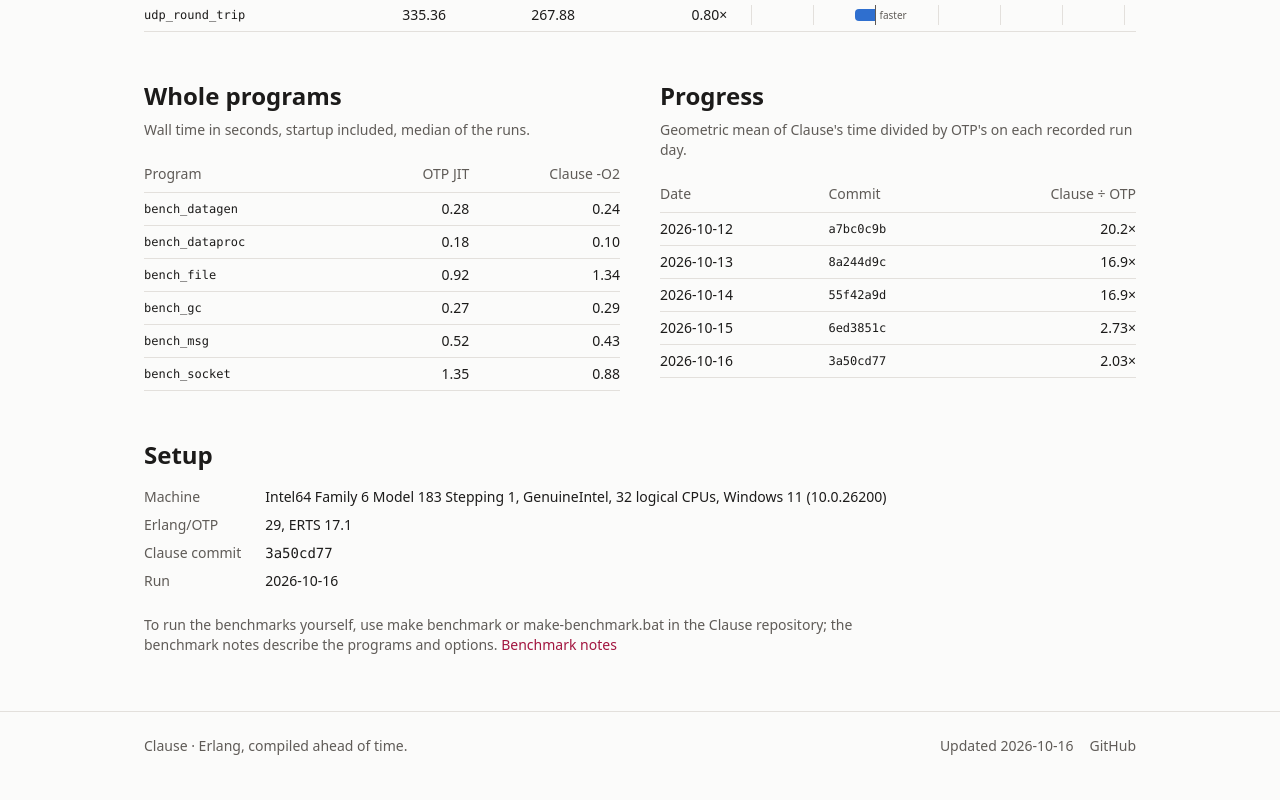
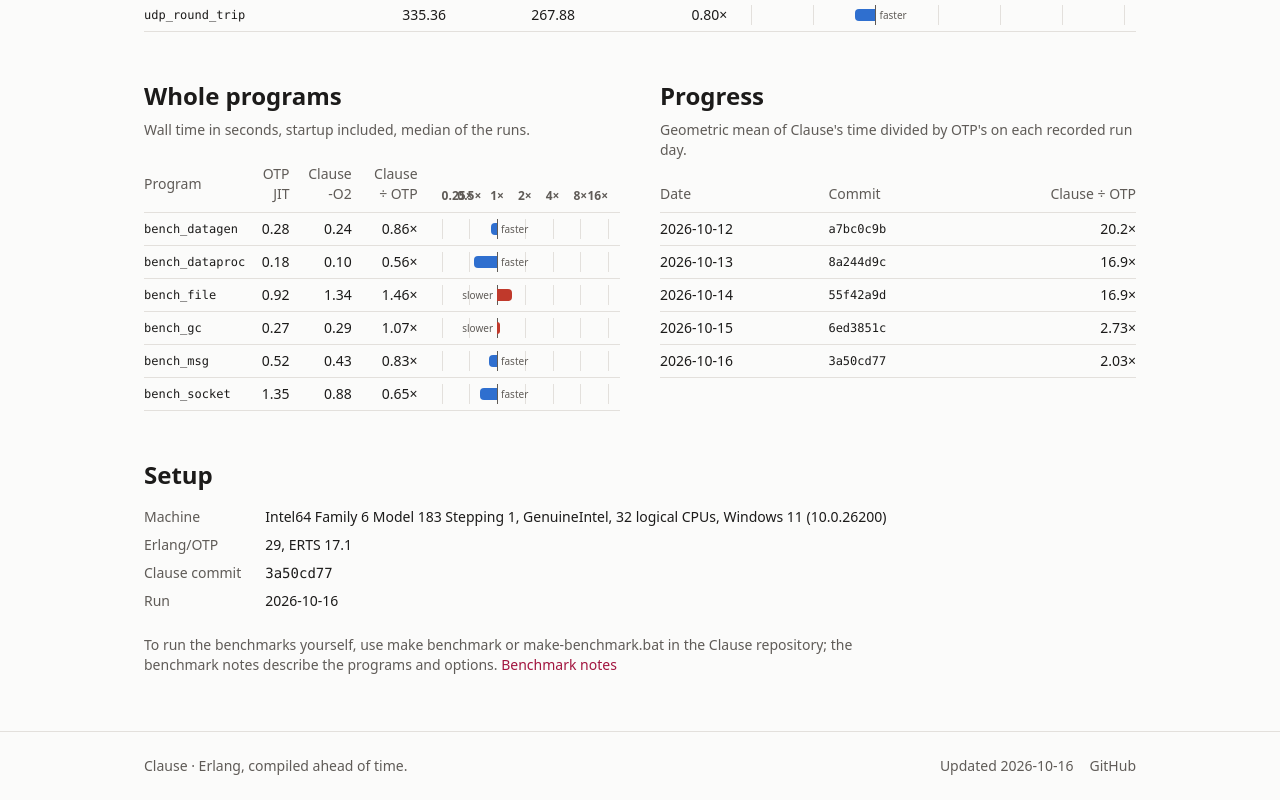
Before and after one commit to kvakvs/clau.se, a Next.js app: page /en/benchmarks/ in a window 1280 px wide. Shown: the part 1751-2551 px from the top of the page. Built offline with nearby package versions, Linux system fonts and the light colour scheme.

Commit message:
Use Bar component for whole programs table

```diff
--- a/app/[lang]/benchmarks/page.tsx
+++ b/app/[lang]/benchmarks/page.tsx
@@ -179,7 +179,8 @@ export default async function BenchmarksPage({ params }: Props) {
             {t.programsTitle}
           </h2>
           <p className="mt-2 text-sm text-muted">{t.programsNote}</p>
-          <table className="mt-4 w-full border-collapse text-sm">
+          <div className="mt-4 overflow-x-auto">
+            <table className="w-full min-w-[28rem] border-collapse text-sm">
               <thead>
                 <tr className="border-b border-border text-left text-muted">
                   <th scope="col" className="py-2 pr-3 font-medium">
@@ -188,25 +189,54 @@ export default async function BenchmarksPage({ params }: Props) {
                   <th scope="col" className="py-2 pr-3 text-right font-medium">
                     {t.otp}
                   </th>
-                <th scope="col" className="py-2 text-right font-medium">
+                  <th scope="col" className="py-2 pr-3 text-right font-medium">
                     {t.clause}
+                  </th>
+                  <th scope="col" className="py-2 pr-3 text-right font-medium">
+                    {t.ratio}
+                  </th>
+                  <th scope="col" className="w-2/5 px-3 py-2 align-bottom">
+                    <Axis />
                   </th>
                 </tr>
               </thead>
               <tbody>
-              {data.programs.map((p) => (
-                <tr key={p.name} className="border-b border-border">
-                  <td className="py-1.5 pr-3 font-mono text-xs">{p.name}</td>
+                {data.programs.map((p) => {
+                  const ratio =
+                    p.otp !== null && p.clause !== null && p.otp > 0
+                      ? p.clause / p.otp
+                      : null;
+                  return (
+                    <tr
+                      key={p.name}
+                      className="border-b border-border hover:bg-card"
+                    >
+                      <td className="py-1.5 pr-3 font-mono text-xs">
+                        {p.name}
+                      </td>
                       <td className="py-1.5 pr-3 text-right tabular-nums">
                         {p.otp === null ? "–" : number(p.otp, 2)}
                       </td>
-                  <td className="py-1.5 text-right tabular-nums">
+                      <td className="py-1.5 pr-3 text-right tabular-nums">
                         {p.clause === null ? "–" : number(p.clause, 2)}
                       </td>
+                      <td className="py-1.5 pr-3 text-right tabular-nums">
+                        {ratio === null ? "–" : times(ratio)}
+                      </td>
+                      <td className="px-3 py-1.5">
+                        {ratio !== null && (
+                          <Bar
+                            ratio={ratio}
+                            label={ratio < 1 ? t.barFaster : t.barSlower}
+                          />
+                        )}
+                      </td>
                     </tr>
-              ))}
+                  );
+                })}
               </tbody>
             </table>
+          </div>
         </section>
 
         <section aria-labelledby="history">
```
Also changed, not shown: .agents/rules-web.md, .agents/skills/update-doc/SKILL.md, .agents/translation.md. Lines whose indentation alone changed are shown as unchanged.
